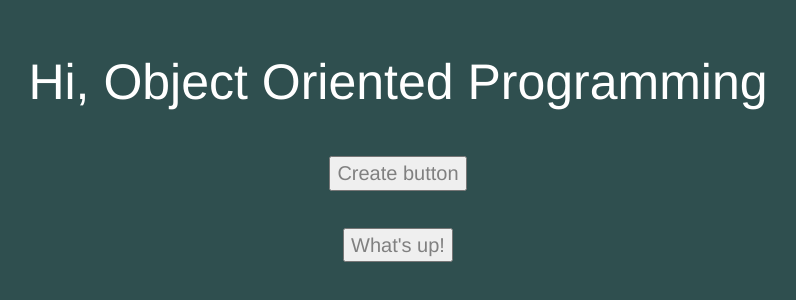
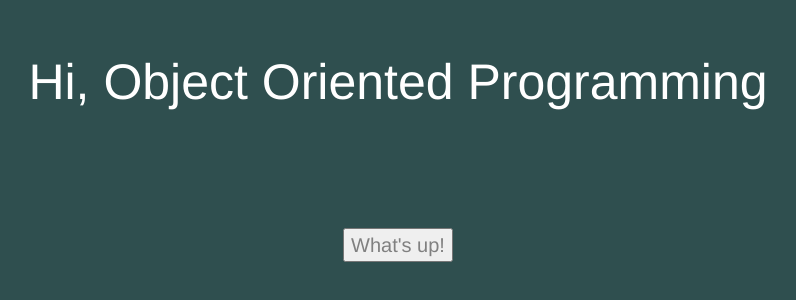
Before and after one commit to kkolyszko/Zadanie_11_2, a plain HTML site: page index.html in a window 1280 px wide. Shown: the part 272-572 px from the top of the page, without its empty margins (242-1038 px from the left). Drawn offline with nearby package versions, Linux system fonts and the light colour scheme.

Commit message:
wersja z zadania poprawiona

```diff
--- a/index.html
+++ b/index.html
@@ -13,7 +13,7 @@
 <body>
     <div class="content">
         <p>Hi, Object Oriented Programming</p>
-        <button id="mainBtn">Create button</button>
+        <!--<button id="mainBtn">Create button</button>-->
     </div>
 <script type="text/javascript" src="script.js"></script>
 </body>
```
